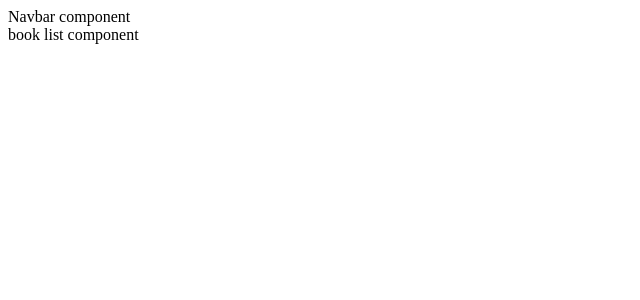
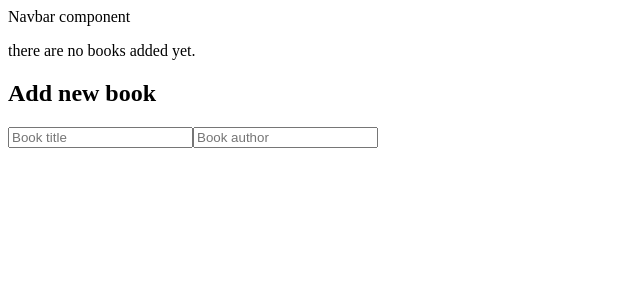
Before and after one commit to saied2035/bookStore, a React app: page / in a window 1280 px wide. Shown: the top 300 px of the page, without its empty margins (0-640 px from the left). Built offline with nearby package versions, Linux system fonts and the light colour scheme.

Commit message:
finish Books & Categories & book & Form components

```diff
--- a/src/components/Books/Book/Book.js
+++ b/src/components/Books/Book/Book.js
@@ -1,8 +1,14 @@
-const Book = ({author,title}) => {
-	<>
-		<p>{title}</p>
-		<p>{author}</p>
-	</>
+import PropTypes from 'prop-types';
+
+const Book = ({ author, title }) => (
+  <>
+    <p>{title}</p>
+    <p>{author}</p>
+  </>
+);
+
+Book.propTypes = {
+  author: PropTypes.string.isRequired,
+  title: PropTypes.string.isRequired,
 };
-
 export default Book;
--- a/src/components/Books/Books.js
+++ b/src/components/Books/Books.js
@@ -1,3 +1,28 @@
-const Books = () => <div>book list component</div>;
+import { useState, useEffect } from 'react';
+import Book from './Book/Book';
+import Form from './Form/Form';
+
+const Books = () => {
+  const [bookList, setBookList] = useState([]);
+  useEffect(() => {
+    setBookList([]);
+  }, []);
+  return (
+    <>
+      {
+       !bookList.length
+         ? <p>there are no books added yet.</p>
+         : bookList.map((bookItem) => (
+           <Book
+             key={bookItem.id}
+             title={bookItem.title}
+             author={bookItem.author}
+           />
+         ))
+      }
+      <Form />
+    </>
+  );
+};
 
 export default Books;
--- a/src/components/Books/Form/Form.js
+++ b/src/components/Books/Form/Form.js
@@ -1,9 +1,9 @@
-const Form = () => {
-	<form>
-	     <h2>Add new book</h2>
-		<input type="text" placeholder="Book title" />
-		<input type="text" placeholder="Book author" />
-	</form>
-};
+const Form = () => (
+  <form>
+    <h2>Add new book</h2>
+    <input type="text" placeholder="Book title" />
+    <input type="text" placeholder="Book author" />
+  </form>
+);
 
 export default Form;
--- a/src/components/Categories/Categories.js
+++ b/src/components/Categories/Categories.js
@@ -1,3 +1,3 @@
-const Categories = () => <div>Categories page</div>;
+const Categories = () => <button type="button">Check status</button>;
 
 export default Categories;
```
Also changed, not shown: webpack.config.js (+4 -4 lines).
